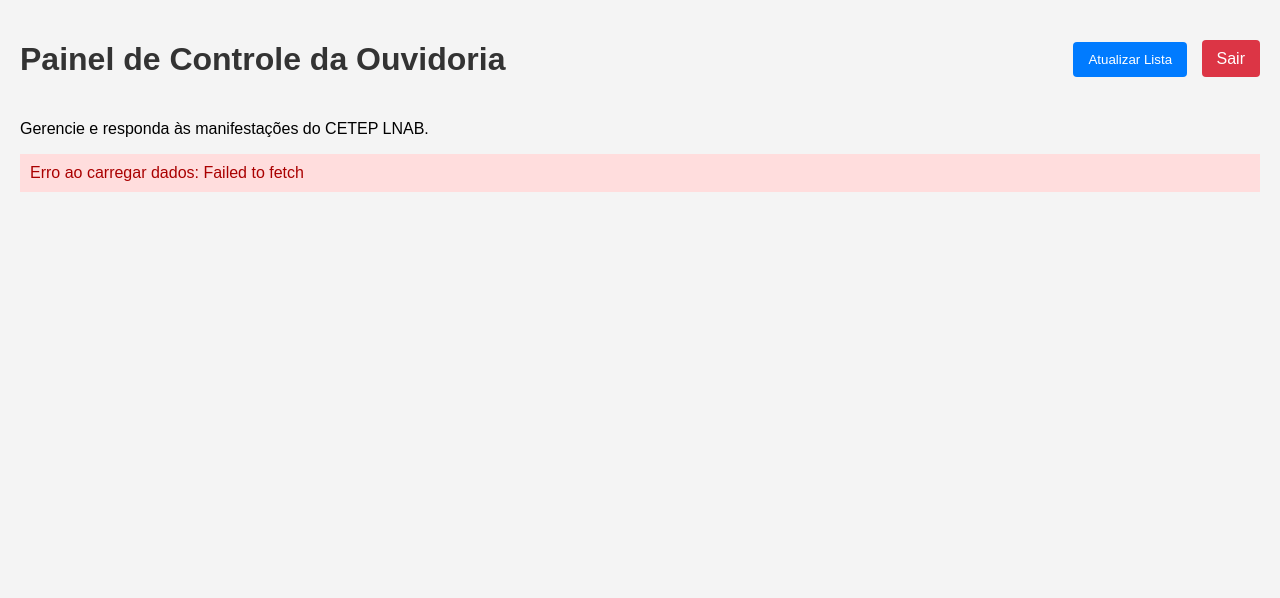
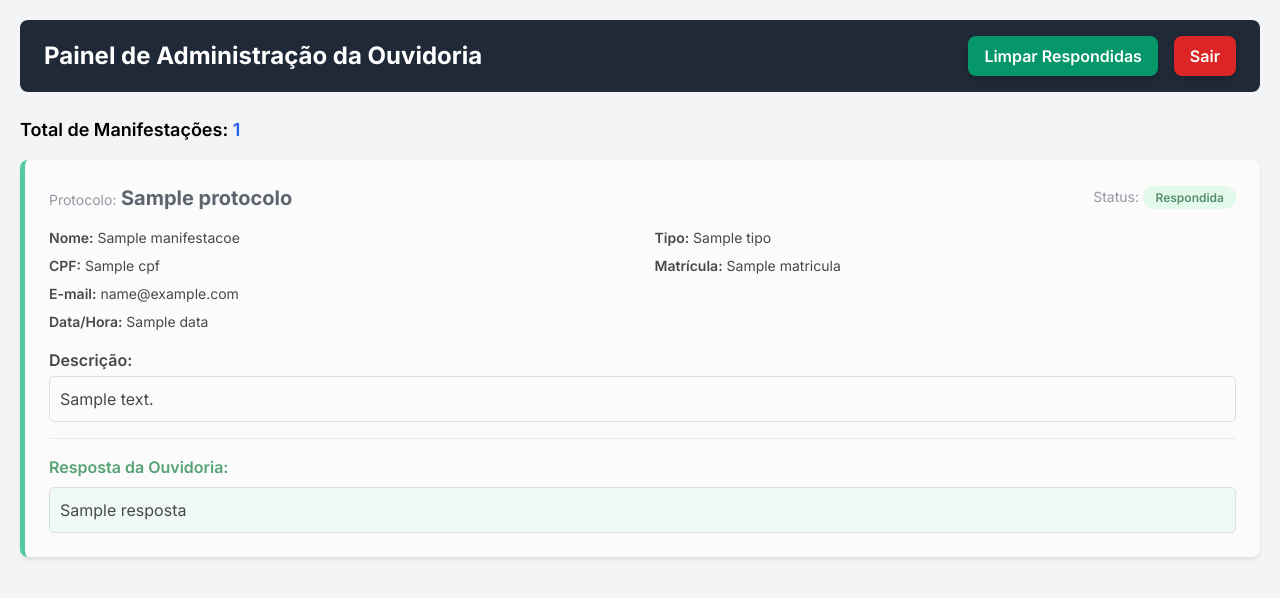
Before and after one commit to marcioceac10-creator/ouvidoria-cetep-lnab, a Python web app: template templates/admin_dashboard.html in a window 1280 px wide. Shown: the top 598 px of the page. Run offline with Jinja, Linux system fonts and the light colour scheme; the template is opened without the code that fills it: most values are stand-ins (such as "Sample title", 1, 10 or a date in 2020); some libraries are stand-ins or nearby versions.

Commit message:
Update admin_dashboard.html

```diff
--- a/templates/admin_dashboard.html
+++ b/templates/admin_dashboard.html
@@ -1,194 +1,229 @@
 <!DOCTYPE html>
-<html lang="pt-br">
+<html lang="pt-BR">
 <head>
     <meta charset="UTF-8">
     <meta name="viewport" content="width=device-width, initial-scale=1.0">
-    <title>Dashboard - Ouvidoria</title>
+    <title>Administração da Ouvidoria</title>
+    <script src="https://cdn.tailwindcss.com"></script>
+    <link href="https://fonts.googleapis.com/css2?family=Inter:wght@400;600;700&display=swap" rel="stylesheet">
     <style>
-        body { font-family: Arial, sans-serif; margin: 20px; background-color: #f4f4f4; }
-        .header { display: flex; justify-content: space-between; align-items: center; margin-bottom: 20px; }
-        h1 { color: #333; }
-        button, .button { padding: 10px 15px; border: none; cursor: pointer; border-radius: 4px; }
-        .btn-update { background-color: #007bff; color: white; margin-right: 10px; }
-        .btn-logout { background-color: #dc3545; color: white; text-decoration: none; }
-        .manifestacao-card { border: 1px solid #ccc; padding: 15px; margin-bottom: 20px; background-color: #fff; box-shadow: 2px 2px 5px rgba(0,0,0,0.1); border-radius: 5px; }
-        .manifestacao-card h2 { margin-top: 0; color: #007bff; }
-        .manifestacao-card p { margin-bottom: 5px; }
-        .status-pendente { color: red; font-weight: bold; }
-        .status-respondida { color: green; font-weight: bold; }
-        .descricao, .resposta-texto { margin-top: 10px; padding: 10px; background-color: #eee; border: 1px solid #ddd; white-space: pre-wrap; border-radius: 4px; }
-        /* Estilos do Modal */
-        .modal {
-            display: none; position: fixed; z-index: 1; left: 0; top: 0; width: 100%; height: 100%; overflow: auto;
-            background-color: rgba(0,0,0,0.4); justify-content: center; align-items: center;
+        body {
+            font-family: 'Inter', sans-serif;
+            background-color: #f3f4f6;
         }
-        .modal-content { background-color: #fefefe; margin: auto; padding: 20px; border: 1px solid #888; width: 80%; max-width: 600px; border-radius: 8px; }
-        .close { color: #aaa; float: right; font-size: 28px; font-weight: bold; }
-        .close:hover, .close:focus { color: black; text-decoration: none; cursor: pointer; }
-        textarea { width: 100%; padding: 10px; border: 1px solid #ccc; margin-top: 10px; box-sizing: border-box; border-radius: 4px; }
-        .btn-responder { background-color: #28a745; color: white; }
-        .btn-cancel { background-color: #6c757d; color: white; }
+        .container {
+            max-width: 90%;
+            margin: auto;
+            padding: 20px;
+        }
+        .header {
+            background-color: #1f2937;
+            color: white;
+            padding: 1rem 1.5rem;
+            border-radius: 0.5rem;
+            display: flex;
+            justify-content: space-between;
+            align-items: center;
+            margin-bottom: 1.5rem;
+        }
+        .logout-btn {
+            background-color: #dc2626;
+            transition: background-color 0.2s;
+        }
+        .logout-btn:hover {
+            background-color: #b91c1c;
+        }
+        .clean-btn {
+            background-color: #059669;
+            transition: background-color 0.2s;
+        }
+        .clean-btn:hover {
+            background-color: #047857;
+        }
+        .manifestacao-card {
+            background-color: white;
+            border-radius: 0.5rem;
+            box-shadow: 0 4px 6px -1px rgba(0, 0, 0, 0.1), 0 2px 4px -2px rgba(0, 0, 0, 0.1);
+            margin-bottom: 1rem;
+            padding: 1.5rem;
+            border-left: 5px solid;
+        }
+        .status-pendente {
+            border-left-color: #f59e0b; /* Amarelo */
+        }
+        .status-respondida {
+            border-left-color: #10b981; /* Verde */
+            opacity: 0.7;
+        }
+        .response-box {
+            background-color: #f3f4f6;
+            padding: 10px;
+            border-radius: 5px;
+            border: 1px solid #d1d5db;
+            white-space: pre-wrap; /* Preserva quebras de linha */
+        }
+        .form-responder textarea {
+            min-height: 100px;
+        }
     </style>
 </head>
 <body>
+    <div class="container">
         <div class="header">
-        <h1>Painel de Controle da Ouvidoria</h1>
-        <div>
-            <button onclick="carregarManifestacoes(true)" class="btn-update">Atualizar Lista</button>
-            <a href="/admin" class="button btn-logout">Sair</a>
+            <h1 class="text-2xl font-bold">Painel de Administração da Ouvidoria</h1>
+            <div class="flex space-x-4">
+                <button id="cleanButton" class="clean-btn text-white font-semibold py-2 px-4 rounded-lg shadow-md focus:outline-none focus:ring-2 focus:ring-green-500 focus:ring-opacity-50">
+                    Limpar Respondidas
+                </button>
+                <a href="{{ url_for('admin_logout') }}" class="logout-btn text-white font-semibold py-2 px-4 rounded-lg shadow-md focus:outline-none focus:ring-2 focus:ring-red-500 focus:ring-opacity-50">
+                    Sair
+                </a>
             </div>
         </div>
-    <p>Gerencie e responda às manifestações do CETEP LNAB.</p>
 
-    <div id="loadingMessage" style="text-align: center; font-size: 1.2em; padding: 20px;">
-        Carregando manifestações...
+        <p id="totalManifestacoes" class="text-lg font-semibold mb-4">Total de Manifestações: <span class="text-blue-600">{{ manifestacoes|length }}</span></p>
+
+        <div id="manifestacoesList">
+            {% for m in manifestacoes %}
+            {% set status_class = 'status-respondida' if m.resposta else 'status-pendente' %}
+
+            <div id="card-{{ m.protocolo }}" class="manifestacao-card {{ status_class }}">
+                <div class="flex justify-between items-start mb-4">
+                    <div>
+                        <span class="text-sm font-medium text-gray-500">Protocolo:</span>
+                        <span class="text-xl font-bold text-gray-800">{{ m.protocolo }}</span>
+                    </div>
+                    <div>
+                        <span class="text-sm font-medium text-gray-500">Status:</span>
+                        <span class="font-semibold px-3 py-1 rounded-full text-xs {% if m.resposta %}bg-green-100 text-green-800{% else %}bg-yellow-100 text-yellow-800{% endif %}">
+                            {% if m.resposta %}Respondida{% else %}Pendente{% endif %}
+                        </span>
+                    </div>
                 </div>
 
-    <div id="manifestacoesContainer">
+                <div class="grid grid-cols-1 md:grid-cols-2 gap-x-6 gap-y-2 mb-4 text-sm">
+                    <p><span class="font-semibold">Nome:</span> {{ m.nome }}</p>
+                    <p><span class="font-semibold">Tipo:</span> {{ m.tipo | capitalize }}</p>
+                    <p><span class="font-semibold">CPF:</span> {{ m.cpf }}</p>
+                    <p><span class="font-semibold">Matrícula:</span> {{ m.matricula or 'Não Informada' }}</p>
+                    <p class="md:col-span-2"><span class="font-semibold">E-mail:</span> {{ m.email or 'Não Informado' }}</p>
+                    <p class="md:col-span-2"><span class="font-semibold">Data/Hora:</span> {{ m.data }}</p>
                 </div>
 
-    <div id="noManifestations" style="text-align: center; color: #666; padding: 20px; display: none;">
-        Nenhuma manifestação encontrada.
+                <div class="mb-4">
+                    <p class="font-semibold mb-1">Descrição:</p>
+                    <div class="response-box bg-white">{{ m.descricao }}</div>
                 </div>
 
-    <div id="responseModal" class="modal">
-        <div class="modal-content">
-            <span onclick="fecharModal()" class="close">&times;</span>
-            <h2>Responder Manifestação</h2>
-            <p id="modalProtocolo">Protocolo:</p>
+                {% if m.resposta %}
+                    <div class="mt-4 border-t pt-4">
+                        <p class="font-semibold text-green-700 mb-2">Resposta da Ouvidoria:</p>
+                        <div class="response-box bg-green-50">{{ m.resposta }}</div>
+                    </div>
+                {% else %}
+                    <div class="mt-6 border-t pt-4">
+                        <form class="form-responder" data-protocolo="{{ m.protocolo }}">
+                            <p class="font-semibold mb-2 text-gray-700">Responder Manifestação:</p>
+                            <textarea name="resposta" placeholder="Digite sua resposta aqui..." required class="w-full p-3 border border-gray-300 rounded-lg focus:ring-blue-500 focus:border-blue-500"></textarea>
+                            <button type="submit" class="mt-2 bg-blue-600 hover:bg-blue-700 text-white font-bold py-2 px-4 rounded-lg transition duration-150">
+                                Enviar Resposta
+                            </button>
+                        </form>
+                    </div>
+                {% endif %}
+            </div>
+            {% endfor %}
 
-            <textarea id="responseTextarea" rows="6" placeholder="Digite sua resposta aqui..."></textarea>
-
-            <div style="text-align: right; margin-top: 15px;">
-                <button onclick="fecharModal()" class="btn-cancel">Cancelar</button>
-                <button id="sendResponseButton" class="btn-responder">Enviar Resposta</button>
-            </div>
+            {% if not manifestacoes %}
+            <p class="text-center text-gray-500 mt-10 p-6 bg-white rounded-lg shadow">Nenhuma manifestação registrada ainda.</p>
+            {% endif %}
         </div>
     </div>
 
     <script>
         document.addEventListener('DOMContentLoaded', () => {
-            carregarManifestacoes();
-        });
 
-        let currentProtocolo = null;
-        const container = document.getElementById('manifestacoesContainer');
-        const loadingMessage = document.getElementById('loadingMessage');
-        const noManifestations = document.getElementById('noManifestations');
-        const responseModal = document.getElementById('responseModal');
-        const modalProtocolo = document.getElementById('modalProtocolo');
-        const responseTextarea = document.getElementById('responseTextarea');
-        const sendResponseButton = document.getElementById('sendResponseButton');
+            // --- Script para Responder Manifestação ---
+            document.querySelectorAll('.form-responder').forEach(form => {
+                form.addEventListener('submit', async (e) => {
+                    e.preventDefault();
 
-        function carregarManifestacoes(force = false) {
-            loadingMessage.style.display = 'block';
-            container.innerHTML = '';
-            noManifestations.style.display = 'none';
+                    const protocolo = form.getAttribute('data-protocolo');
+                    const resposta = form.querySelector('textarea[name="resposta"]').value;
 
-            fetch('/api/manifestacoes')
-            .then(response => response.json())
-            .then(data => {
-                loadingMessage.style.display = 'none';
-
-                if (data.length === 0) {
-                    noManifestations.style.display = 'block';
+                    if (!resposta.trim()) {
+                        alert('A resposta não pode estar vazia.');
                         return;
                     }
 
-                data.reverse().forEach(m => {
-                    const card = criarCardManifestacao(m);
-                    container.appendChild(card);
+                    const formData = new URLSearchParams();
+                    formData.append('protocolo', protocolo);
+                    formData.append('resposta', resposta);
+
+                    try {
+                        const response = await fetch('/responder', {
+                            method: 'POST',
+                            headers: {
+                                'Content-Type': 'application/x-www-form-urlencoded',
+                            },
+                            body: formData.toString(),
                         });
-            })
-            .catch(error => {
-                loadingMessage.style.display = 'none';
-                container.innerHTML = `<div style="padding: 10px; background-color: #fdd; color: #a00;">Erro ao carregar dados: ${error.message}</div>`;
-                console.error('Erro ao buscar manifestações:', error);
+
+                        const result = await response.json();
+
+                        if (response.ok) {
+                            alert(result.mensagem + ' A página será atualizada.');
+                            window.location.reload(); // Recarrega para refletir o status
+                        } else {
+                            alert('Erro ao responder: ' + result.erro);
+                        }
+                    } catch (error) {
+                        console.error('Erro na requisição:', error);
+                        alert('Erro ao conectar com o servidor.');
+                    }
                 });
-        }
+            });
 
-        function criarCardManifestacao(m) {
-            const card = document.createElement('div');
-            const isAnswered = m.resposta !== null && m.resposta !== '';
+            // --- Script para Limpar Respondidas (Nova Função) ---
+            const cleanButton = document.getElementById('cleanButton');
+            if (cleanButton) {
+                cleanButton.addEventListener('click', async () => {
+                    const confirmacao = confirm("Tem certeza que deseja remover TODAS as manifestações que já foram respondidas? Esta ação é IRREVERSÍVEL.");
 
-            card.className = 'manifestacao-card';
-
-            card.innerHTML = `
-                <h2>${m.tipo.toUpperCase()}</h2>
-                <p><strong>Protocolo:</strong> ${m.protocolo}</p>
-                <p><strong>Status:</strong> <span class="${isAnswered ? 'status-respondida' : 'status-pendente'}">${isAnswered ? 'Respondida' : 'Pendente'}</span></p>
-                <p><strong>Data:</strong> ${m.data}</p>
-                <p><strong>Nome:</strong> ${m.nome}</p>
-                <p><strong>CPF:</strong> ${m.cpf}</p>
-                <p><strong>Matrícula:</strong> ${m.matricula}</p>
-
-                <p><strong>Descrição:</strong></p>
-                <div class="descricao">${m.descricao}</div>
-
-                ${isAnswered ?
-                    `<p style="margin-top: 15px;"><strong>Resposta da Ouvidoria:</strong></p>
-                    <div class="resposta-texto">${m.resposta}</div>`
-                    : `<button onclick="abrirModal('${m.protocolo}')" class="btn-responder" style="margin-top: 15px;">
-                        Responder
-                    </button>`
-                }
-            `;
-            return card;
-        }
-
-        function abrirModal(protocolo) {
-            currentProtocolo = protocolo;
-            modalProtocolo.textContent = `Protocolo: ${protocolo}`;
-            responseTextarea.value = '';
-            responseModal.style.display = 'flex';
-        }
-
-        function fecharModal() {
-            responseModal.style.display = 'none';
-            currentProtocolo = null;
-        }
-
-        sendResponseButton.addEventListener('click', enviarResposta);
-
-        function enviarResposta() {
-            if (!currentProtocolo) return;
-
-            const resposta = responseTextarea.value.trim();
-            if (resposta.length < 10) {
-                alert('A resposta deve ter pelo menos 10 caracteres.');
+                    if (!confirmacao) {
                         return;
                     }
 
-            sendResponseButton.disabled = true;
-            sendResponseButton.textContent = 'Enviando...';
+                    cleanButton.disabled = true;
+                    cleanButton.textContent = 'Limpando...';
 
-            const payload = new URLSearchParams();
-            payload.append('protocolo', currentProtocolo);
-            payload.append('resposta', resposta);
+                    try {
+                        const response = await fetch('/limpar_respondidas', {
+                            method: 'POST',
+                            headers: {
+                                'Content-Type': 'application/json',
+                            },
+                        });
 
-            fetch('/responder', {
-                method: 'POST',
-                body: payload
-            })
-            .then(response => response.json())
-            .then(data => {
-                if (data.mensagem) {
-                    alert(data.mensagem);
-                    fecharModal();
-                    carregarManifestacoes(true); // Recarrega a lista
+                        const result = await response.json();
+
+                        if (response.ok) {
+                            alert(result.mensagem + ' A página será atualizada.');
+                            window.location.reload();
                         } else {
-                    alert('Erro ao enviar resposta: ' + (data.erro || 'Erro desconhecido.'));
+                            alert('Erro ao limpar manifestações: ' + result.erro);
+                            cleanButton.textContent = 'Limpar Respondidas';
                         }
-            })
-            .catch(error => {
-                console.error('Erro na requisição de resposta:', error);
-                alert('Erro de conexão com o servidor ao enviar a resposta.');
-            })
-            .finally(() => {
-                sendResponseButton.disabled = false;
-                sendResponseButton.textContent = 'Enviar Resposta';
+                    } catch (error) {
+                        console.error('Erro na requisição de limpeza:', error);
+                        alert('Erro ao conectar com o servidor para limpar manifestações.');
+                        cleanButton.textContent = 'Limpar Respondidas';
+                    } finally {
+                        cleanButton.disabled = false;
+                    }
                 });
             }
+        });
     </script>
 </body>
 </html>
```
Lines whose indentation alone changed are shown as unchanged.
